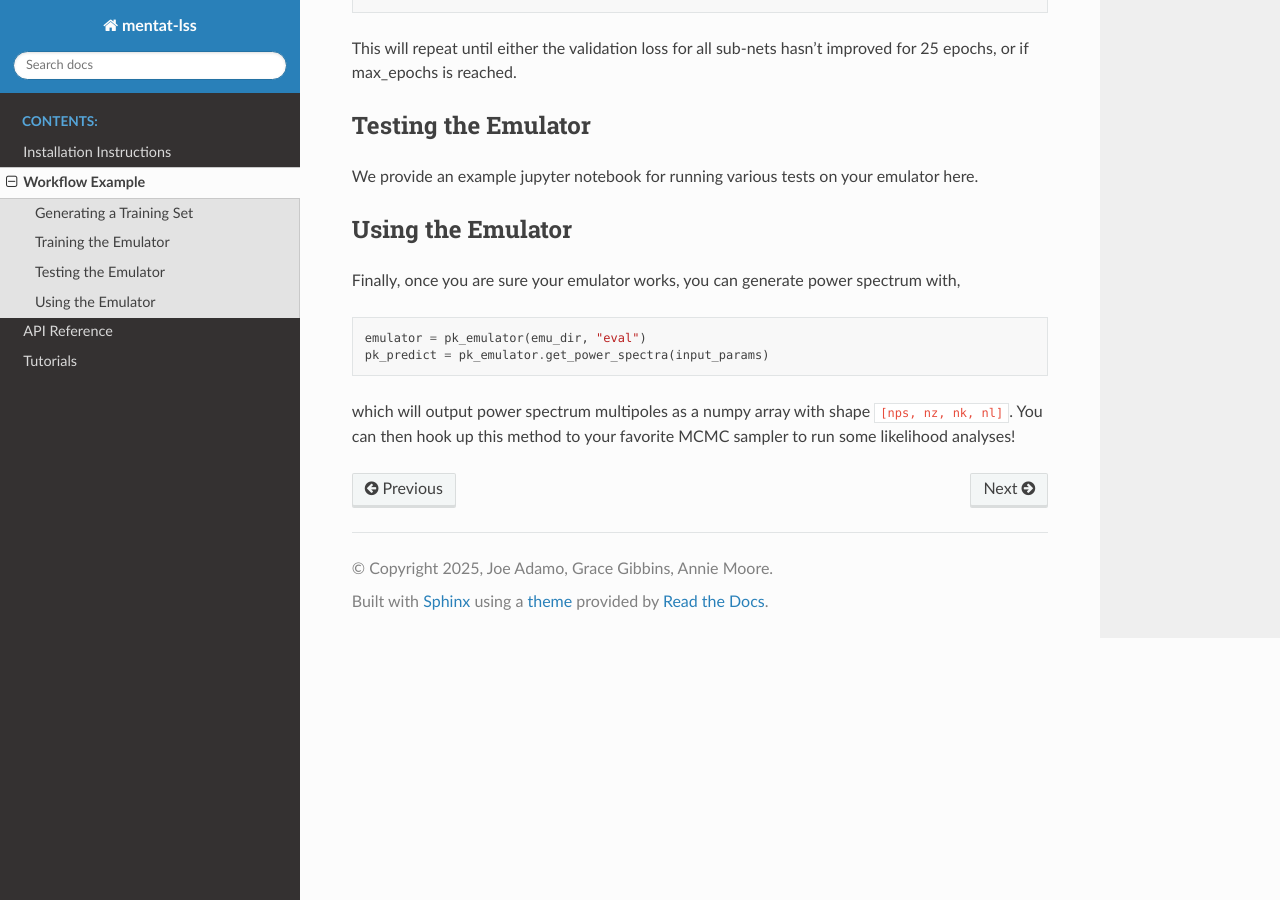
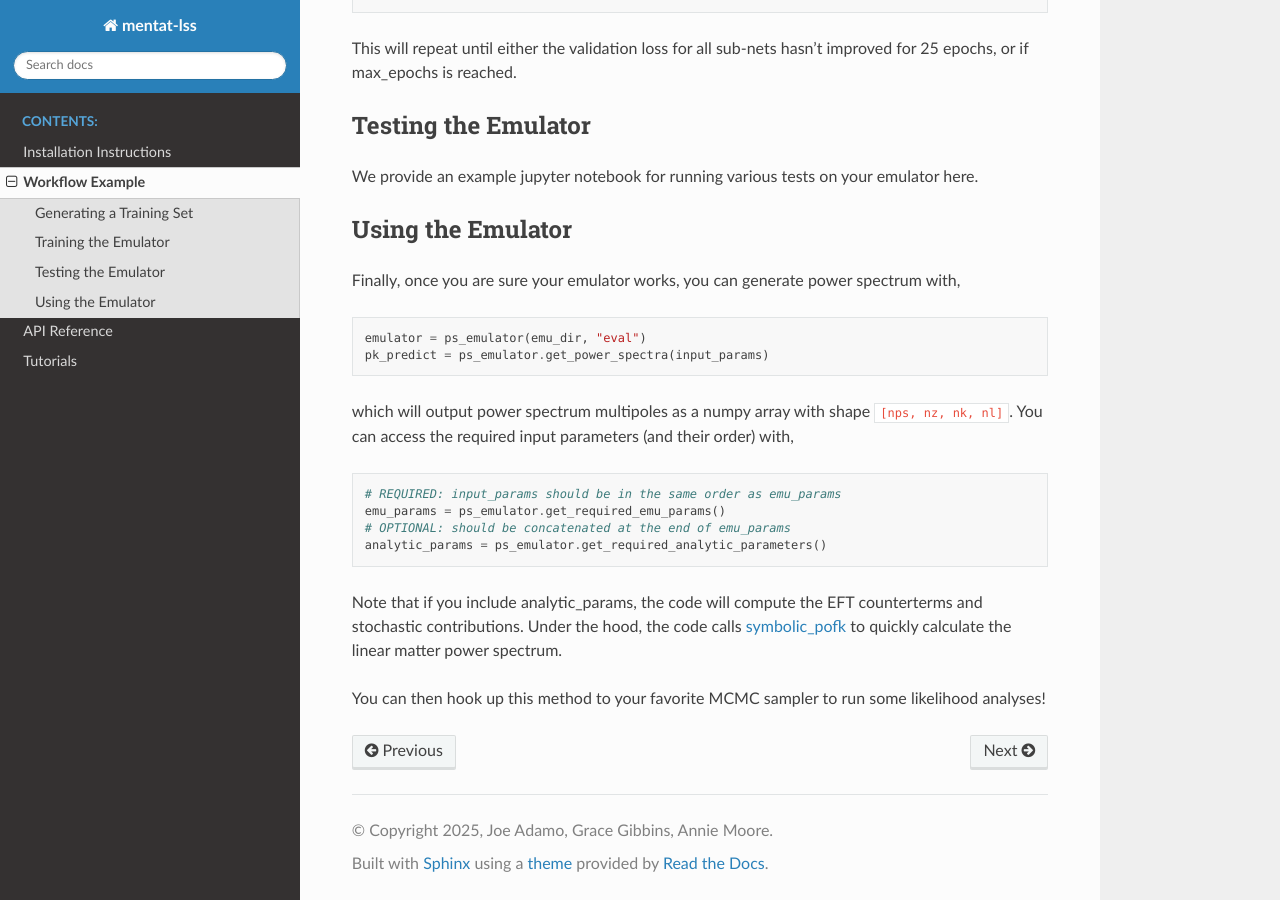
Before and after one commit to jadamo/spherex_emu, a Sphinx documentation site: the page built from docs/workflow.rst, in a window 1280 px wide and 900 px high, scrolled down 2618 px. Built offline with Sphinx 7.4.7 and the Read the Docs theme 3.1.0, drawn with Linux system fonts in a browser that asks for light colours; pages that are not in the unit, such as notebooks, are missing from menus.

Commit message:
Update docs with symbolic_pofk citation

```diff
--- a/docs/workflow.rst
+++ b/docs/workflow.rst
@@ -128,9 +128,24 @@ Finally, once you are sure your emulator works, you can generate power spectrum
 
 .. code-block:: python
 
-    emulator = pk_emulator(emu_dir, "eval")
-    pk_predict = pk_emulator.get_power_spectra(input_params)
+    emulator = ps_emulator(emu_dir, "eval")
+    pk_predict = ps_emulator.get_power_spectra(input_params)
 
 which will output power spectrum multipoles as a numpy array with shape
-``[nps, nz, nk, nl]``. You can then hook up this method to your favorite MCMC sampler
+``[nps, nz, nk, nl]``. You can access the required input parameters (and their order) with,
+
+.. code-block:: python
+
+    # REQUIRED: input_params should be in the same order as emu_params
+    emu_params = ps_emulator.get_required_emu_params()
+    # OPTIONAL: should be concatenated at the end of emu_params
+    analytic_params = ps_emulator.get_required_analytic_parameters()
+
+Note that if you include analytic_params, the code will compute the EFT counterterms and
+stochastic contributions. Under the hood, the code calls symbolic_pofk_
+to quickly calculate the linear matter power spectrum.
+
+.. _symbolic_pofk: https://github.com/DeaglanBartlett/symbolic_pofk
+
+You can then hook up this method to your favorite MCMC sampler
 to run some likelihood analyses!
```
Also changed, not shown: README.md (+5 -0 lines).
